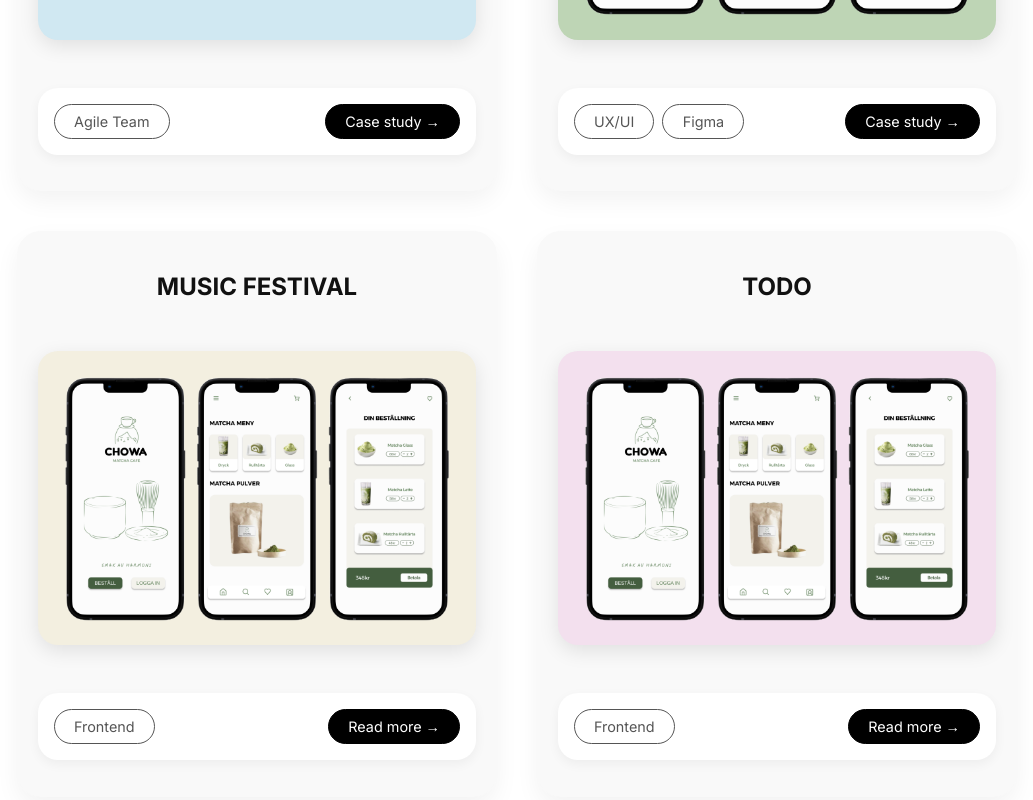
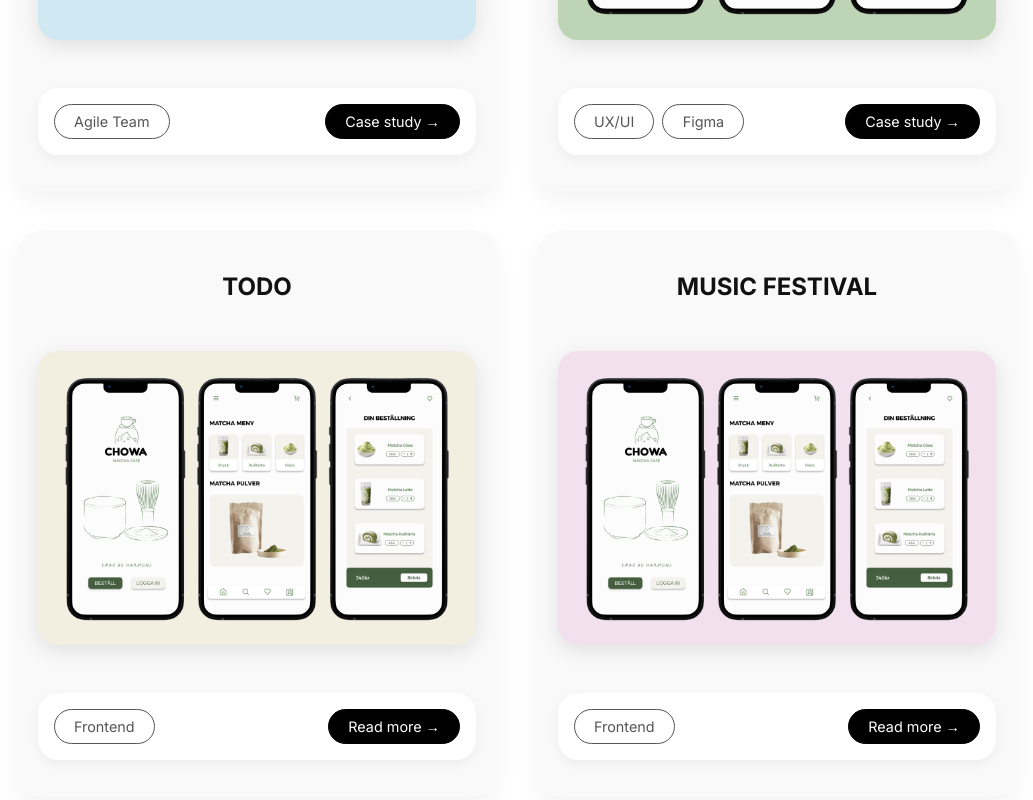
Before and after one commit to desjohnsen/portfolio, a React (Vite) app: page / in a window 1280 px wide. Shown: the part 1287-2087 px from the top of the page, without its empty margins (123-1156 px from the left). Built offline with nearby package versions, Linux system fonts and the light colour scheme.

Commit message:
feat: add todo project card image to assets

```diff
--- a/src/pages/Home.jsx
+++ b/src/pages/Home.jsx
@@ -30,7 +30,7 @@ const Home = ({ projectSectionRef, contactSectionRef }) => {
       category: "UX/UI",
     },
     {
-      title: "MUSIC FESTIVAL",
+      title: "TODO",
       description: "",
       projectId: "3",
       image: Chowa,
@@ -40,7 +40,7 @@ const Home = ({ projectSectionRef, contactSectionRef }) => {
       category: "Frontend",
     },
     {
-      title: "TODO",
+      title: "MUSIC FESTIVAL",
       description: "",
       projectId: "4",
       image: Chowa,
```
Also changed, not shown: src/assets/images/todo.png (added).
